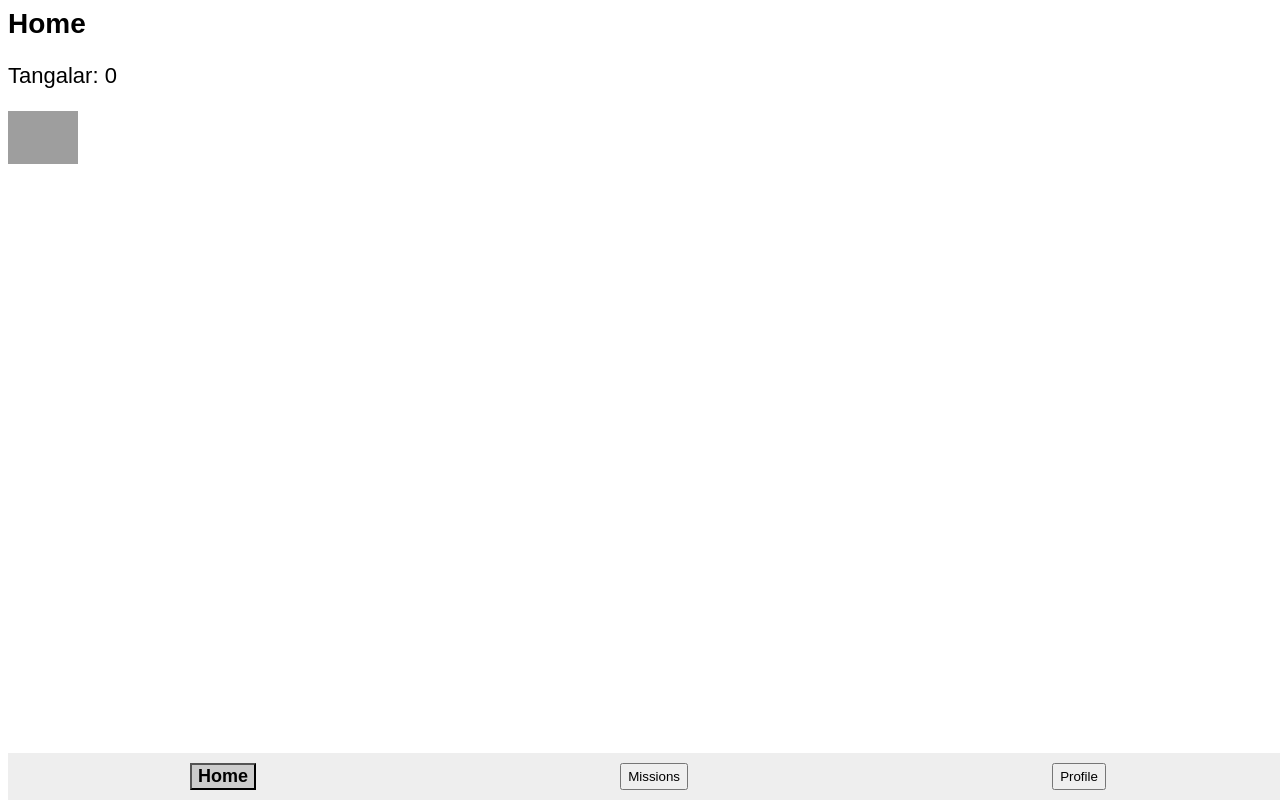
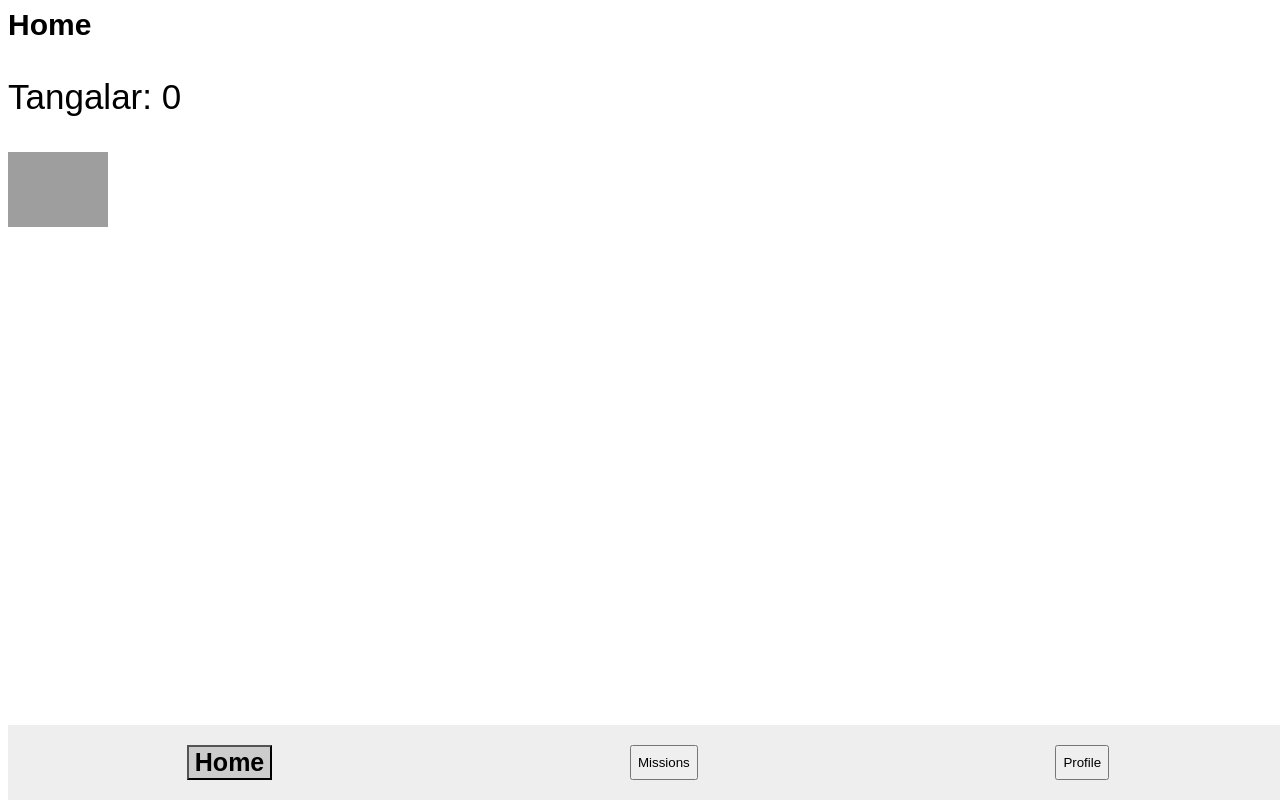
Before and after one commit to 278uzz/clickearn, a plain HTML site: page index.html in a window 1280 px wide. Drawn offline with Linux system fonts and the light colour scheme; grey boxes are pictures that could not be loaded.

Commit message:
Add files via upload

```diff
--- a/index.html
+++ b/index.html
@@ -70,22 +70,22 @@ body {
 }
 
 .title {
-    font-size: 28px;  /* Yozuv kattaligi */
+    font-size: 30px;  /* Yozuv kattaligi */
     font-weight: bold;
 }
 
 .coins-text, .profile-text {
-    font-size: 22px;  /* Tangalar va profile yozuvi kattaligi */
+    font-size: 35px;  /* Tangalar va profile yozuvi kattaligi */
 }
 
 .coin-img {
-    width: 70px;  /* Rasm kattaligi */
+    width: 100px;  /* Rasm kattaligi */
     cursor: pointer;
 }
 
 .ad-button {
-    font-size: 20px;
-    padding: 12px 20px;
+    font-size: 35px;
+    padding: 20px 20px;
     cursor: pointer;
 }
 
@@ -96,12 +96,12 @@ body {
     display: flex;
     justify-content: space-around;
     background-color: #eee;
-    padding: 10px 0;
+    padding: 20px 0;
 }
 
 .bottom-nav button.active {
     background-color: #ccc;
     font-weight: bold;
-    font-size: 18px;
+    font-size: 25px;
 }
 </style>
```
